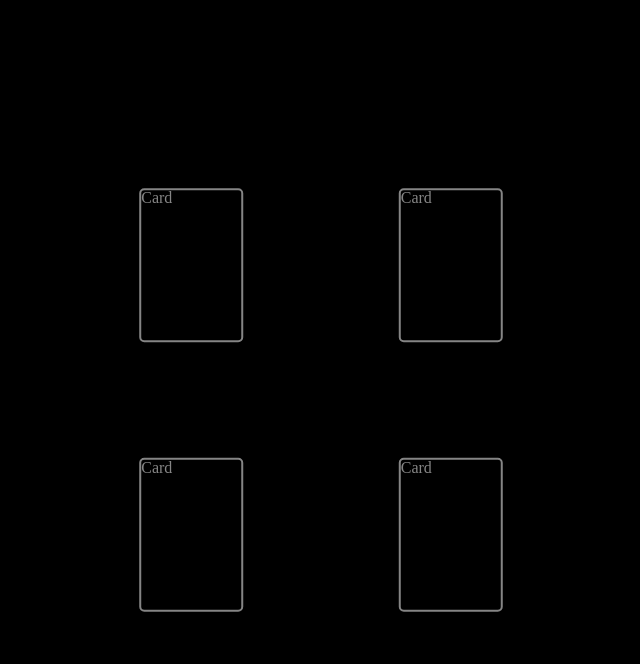
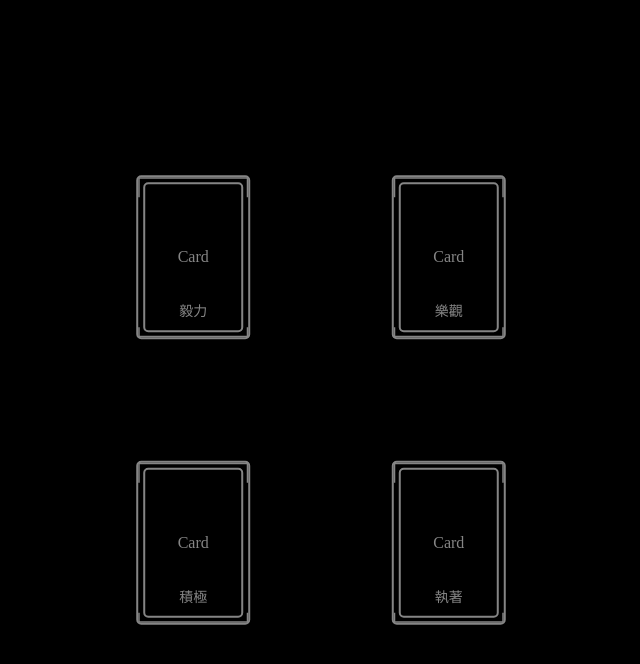
Before and after one commit to harriesshen/react-animation-sample, a React (Vite) app: page / in a window 1280 px wide. Both pictures are taken after a click on the button "Click Me , Enter The World". Shown: the top 664 px of the page, without its empty margins (319-959 px from the left). Built offline with nearby package versions, Linux system fonts and the light colour scheme.

Commit message:
add card-border and card-button

```diff
--- a/src/App.css
+++ b/src/App.css
@@ -23,6 +23,6 @@
 .card-container {
     display: grid;
     grid-template-columns: 1fr 1fr;
-    row-gap: 20px;
+    row-gap: 40px;
     column-gap: 60px;
 }
--- a/src/App.jsx
+++ b/src/App.jsx
@@ -1,7 +1,7 @@
 import { useState } from "react";
 import "./App.css";
 import Card from "./components/Card";
-import Button from "./components/Button";
+import Button from "./components/StartButton";
 const App = () => {
     const [open, setOpen] = useState(false);
     return (
@@ -26,12 +26,55 @@ const App = () => {
 export default App;
 
 const CardContainer = () => {
+    const [cardList, setCardList] = useState([
+        {
+            initX: -100,
+            initY: -100,
+            buttonText: "毅力",
+            checked: false,
+        },
+        {
+            initX: 100,
+            initY: -100,
+            buttonText: "樂觀",
+            checked: false,
+        },
+        {
+            initX: -100,
+            initY: 100,
+            buttonText: "積極",
+            checked: false,
+        },
+        {
+            initX: 100,
+            initY: 100,
+            buttonText: "執著",
+            checked: false,
+        },
+    ]);
+
+    const handleClickCard = (text) => {
+        setCardList((cards) => {
+            return cards.map((card) => {
+                if (card.buttonText === text) {
+                    return { ...card, checked: true };
+                }
+                return card;
+            });
+        });
+    };
     return (
         <div className="card-container">
-            <Card initX={-100} initY={-100} />
-            <Card initX={100} initY={-100} />
-            <Card initX={-100} initY={100} />
-            <Card initX={100} initY={100} />
+            {cardList.map(({ initX, initY, buttonText, checked }) => (
+                <Card
+                    key={buttonText}
+                    initX={initX}
+                    initY={initY}
+                    buttonText={buttonText}
+                    checked={checked}
+                    onClick={handleClickCard}
+                />
+            ))}
         </div>
     );
 };
--- a/src/components/Button/index.css
+++ /dev/null
@@ -1,29 +0,0 @@
-.arc-button {
-    /* padding: 0px 30px; */
-    background-color: transparent;
-    color: white;
-    font-size: 16px;
-    font-weight: bold;
-    /* border-radius: 50px;  */
-    cursor: pointer;
-    /* border: 1px solid white; */
-    position: relative;
-    border: none;
-}
-
-.arc-button > .button-text {
-    border: 1px solid white;
-    border-radius: 50px;
-    padding: 5px 20px;
-}
-
-.arc-button .button-border {
-    border: 1px solid white;
-    border-radius: 50px;
-    padding: 3px 10px;
-    position: absolute;
-    top: -4px;
-    left: -10px;
-    width: 100%;
-    height: 100%;
-}
--- a/src/components/Card/index.css
+++ b/src/components/Card/index.css
@@ -4,4 +4,71 @@
     background-color: transparent;
     border: 2px solid white;
     border-radius: 5px;
+    display: flex;
+    align-items: center;
+    justify-content: center;
+    position: relative;
+    pointer-events: none;
+    cursor: pointer;
+
+    z-index: 3;
 }
+
+.card-border {
+    width: 100%;
+    height: 100%;
+    border: 2px solid white;
+    border-radius: 5px;
+    top: 50%;
+    left: 50%;
+    transform: translate(-50%, -50%);
+    padding: 7px;
+    box-sizing: content-box;
+    position: absolute;
+    pointer-events: none;
+    z-index: 2;
+}
+
+.card .card-button {
+    background-color: transparent;
+    color: white;
+    font-size: 14px;
+    cursor: pointer;
+    position: absolute;
+    bottom: 10px;
+    border: none;
+    padding: 0;
+    z-index: 3;
+    width: calc(100% + 32px);
+    height: 20px;
+}
+
+.card .card-button .button-text {
+    position: absolute;
+    top: 0;
+    z-index: 4;
+    width: 100%;
+    height: 100%;
+}
+
+.card .card-button .inner-border {
+    border: 2px solid white;
+    border-radius: 50px;
+    position: absolute;
+    top: 0px;
+    left: 0px;
+    width: calc(100%);
+    height: 100%;
+    z-index: 2;
+}
+
+.card .card-button .outer-border {
+    border: 1px solid white;
+    border-radius: 100px;
+    position: absolute;
+    top: 0px;
+    left: -12px;
+    width: calc(100% + 24px);
+    height: 100%;
+    z-index: 2;
+}
--- a/src/components/Card/index.jsx
+++ b/src/components/Card/index.jsx
@@ -1,17 +1,114 @@
-import React from "react";
+import React, { useEffect, useRef, useState } from "react";
 import { motion } from "framer-motion";
 import "./index.css";
 
 export default function Card(props) {
-    const { initX = 100, initY = 100 } = props;
+    const { initX = 100, initY = 100, buttonText, checked, onClick } = props;
+    const [startBorderAnimation, setStartBorderAnimation] = useState(false);
+    const [enableButton, setEnableButton] = useState(false);
+    const cardRef = useRef(null);
+    const handleCardAnimation = () => {
+        setStartBorderAnimation(true);
+        if (cardRef) cardRef.current.style.pointerEvents = "auto";
+    };
+
+    useEffect(() => {
+        setTimeout(() => {
+            setEnableButton(true);
+        }, 4000);
+    }, []);
+    const borderColor = checked ? "#1885ebff" : "#FFFFFF";
     return (
         <motion.div
             initial={{ opacity: 0, x: initX, y: initY }} // 初始位置為左上
             animate={{ opacity: 1, x: 0, y: 0 }} // 目標位置為中心
             transition={{ duration: 5 }}
             className="card"
+            onAnimationComplete={handleCardAnimation}
+            style={{ borderColor }}
+            onClick={() => onClick(buttonText)}
+            ref={cardRef}
         >
             Card
+            <CardButton
+                enableButton={enableButton}
+                buttonText={buttonText}
+                checked={checked}
+                // onClick={() => onClick(buttonText)}
+            />
+            <motion.div className="card-border" style={{ borderColor }}>
+                <motion.svg
+                    width="100%"
+                    height="100%"
+                    viewBox="0 0 110 160"
+                    xmlns="http://www.w3.org/2000/svg"
+                    style={{ position: "absolute", top: 0, left: 0 }}
+                >
+                    <motion.path
+                        d="M0,0 H110 V160 H0 Z" // 定義方格的路徑
+                        fill="none"
+                        stroke={borderColor} // 設置顏色
+                        strokeWidth="3"
+                        strokeDasharray="130" // 路徑的長度 130,580
+                        strokeDashoffset="520" // 初始偏移量，開始時不可見
+                        animate={
+                            startBorderAnimation && {
+                                strokeDashoffset: 0, // 讓線條逐步顯示
+                            }
+                        }
+                        transition={{
+                            duration: 4, // 動畫持續時間
+                            repeat: Infinity, // 無限循環
+                            repeatType: "loop",
+                            ease: "linear", // 線性過渡
+                        }}
+                    />
+                </motion.svg>
+            </motion.div>
         </motion.div>
     );
 }
+
+const CardButton = ({ enableButton, buttonText, onClick, checked }) => {
+    const duration = 1;
+    return (
+        <motion.button className="card-button" initial={{ opacity: 1 }}>
+            <div
+                className="button-text"
+                style={{
+                    color: checked ? "#000000" : "#FFFFFF",
+                }}
+            >
+                {buttonText}
+            </div>
+
+            <motion.div
+                className="inner-border"
+                initial={{ scaleY: 0 }}
+                animate={{
+                    scaleY: enableButton ? 1 : 0,
+                }}
+                transition={{
+                    duration,
+                }}
+                style={{
+                    backgroundColor: checked ? "#1885ebff" : "transparent",
+
+                    borderColor: checked ? "#1885ebff" : "#FFFFFF",
+                }}
+            ></motion.div>
+
+            <motion.div
+                className="outer-border"
+                initial={{ scaleY: 0 }}
+                animate={{
+                    scaleY: enableButton ? 1 : 0,
+                }}
+                transition={{
+                    duration,
+                }}
+                style={{ borderColor: checked ? "#1885ebff" : "#FFFFFF" }}
+            ></motion.div>
+        </motion.button>
+    );
+};
--- /dev/null
+++ b/src/components/StartButton/index.css
@@ -0,0 +1,27 @@
+.start-button {
+    background-color: transparent;
+    color: white;
+    font-size: 16px;
+    font-weight: bold;
+    cursor: pointer;
+    position: relative;
+    border: none;
+    padding: 0;
+}
+
+.start-button > .inner-border {
+    border: 1px solid white;
+    border-radius: 50px;
+    padding: 10px 10px;
+}
+
+.start-button .outer-border {
+    border: 2px solid white;
+    border-radius: 50px;
+    padding: 2px 10px;
+    position: absolute;
+    top: 0px;
+    left: -16px;
+    width: calc(100% + 32px);
+    height: 100%;
+}
--- a/src/components/Button/index.jsx
+++ b/src/components/StartButton/index.jsx
@@ -1,11 +1,10 @@
 import React, { useState } from "react";
 import { motion } from "framer-motion";
 import "./index.css";
-export default function Button(props) {
+export default function StartButton(props) {
     const { onClick, children } = props;
     const [clicked, setClicked] = useState(false);
     const duration = 1;
-    const delay = 0.3;
     const handleClick = () => {
         setClicked(true);
     };
@@ -14,7 +13,7 @@ export default function Button(props) {
     };
     return (
         <motion.button
-            className="arc-button"
+            className="start-button"
             onClick={handleClick}
             initial={{ opacity: 1 }}
             animate={{
@@ -28,10 +27,10 @@ export default function Button(props) {
             }}
         >
             <motion.div
-                className="button-text"
+                className="inner-border"
                 initial={{ scale: 1 }}
                 animate={{
-                    scale: clicked ? [1, 0.5, 0] : 1, // 外圓框縮小
+                    scale: clicked ? [1, 0.5, 0] : 1,
                 }}
                 transition={{
                     duration,
@@ -42,7 +41,7 @@ export default function Button(props) {
                 <motion.div
                     initial={{ scale: 1 }}
                     animate={{
-                        scaleY: clicked ? 0 : 1, // 外圓框縮小
+                        scaleY: clicked ? 0 : 1,
                     }}
                     transition={{ duration: 0.1 }}
                 >
@@ -50,7 +49,7 @@ export default function Button(props) {
                 </motion.div>
             </motion.div>
             <motion.div
-                className="button-border"
+                className="outer-border"
                 initial={{ scale: 1 }}
                 animate={{
                     scale: clicked ? [1, 0.6, 0] : 1,
--- a/src/main.css
+++ b/src/main.css
@@ -85,6 +85,7 @@ video {
     font-size: 100%;
     font: inherit;
     vertical-align: baseline;
+    box-sizing: border-box;
 }
 /* HTML5 display-role reset for older browsers */
 article,
```
